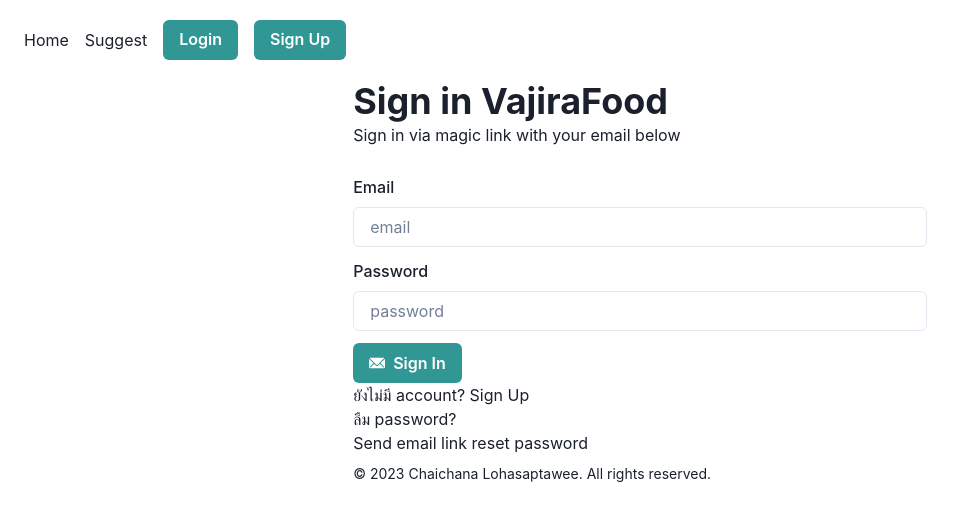
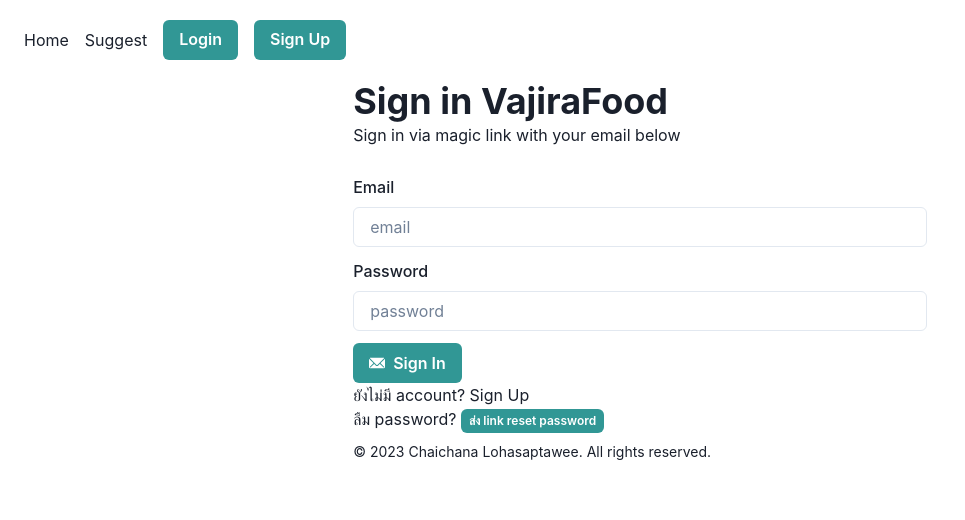
Before and after one commit to sun-23/VajiraFood, a React (Vite) app: page /login in a window 1280 px wide. Shown: the top 520 px of the page, without its empty margins (0-965 px from the left). Built offline with nearby package versions, Linux system fonts and the light colour scheme.

Commit message:
fhidfihfi

```diff
--- a/src/routes/Login.jsx
+++ b/src/routes/Login.jsx
@@ -78,10 +78,13 @@
   };
 
   const resetPassword = async () => {
-    if (!email) {
+    const toEmail = prompt("กรอก email เพื่อรับ link reset password");
+
+    if (!toEmail) {
       return;
     }
-    const { data, error } = await supabase.auth.resetPasswordForEmail(email)
+
+    const { data, error } = await supabase.auth.resetPasswordForEmail({email: toEmail})
     if (error) {
 
     } else {
@@ -145,9 +148,7 @@
           </Text>
           <Text>
             ลืม password?{" "}
-            <Text onClick={() => resetPassword()}>
-              Send email link reset password
-            </Text>
+            <Button colorScheme='teal' size='xs' onClick={() => resetPassword()}>ส่ง link reset password</Button>
           </Text>
         </FormControl>
       </Stack>
```
